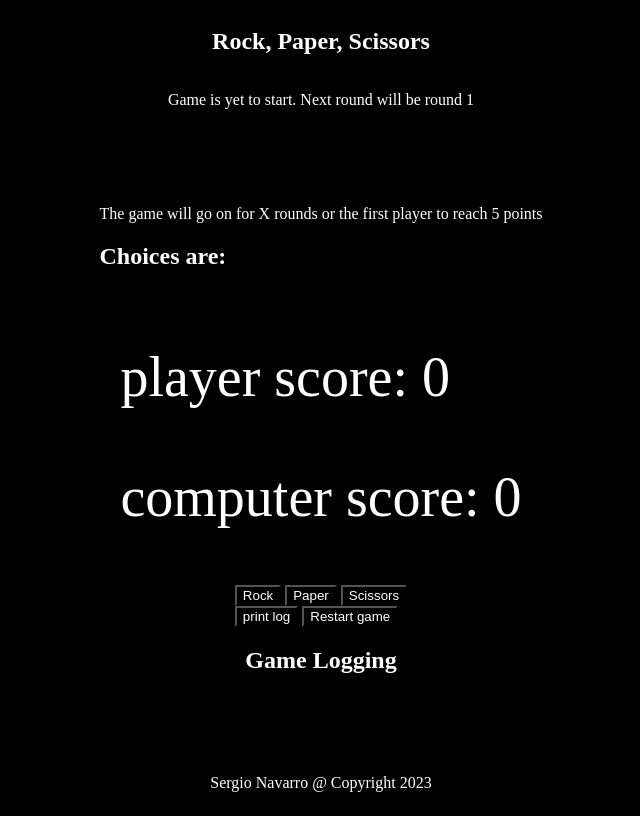
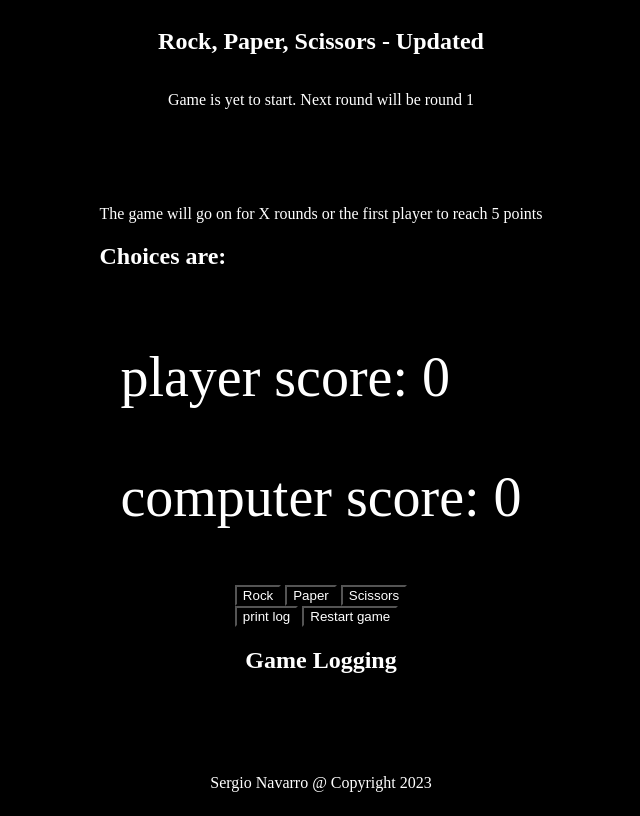
Before and after one commit to SergioNR/Rock-Paper-Scissors, a plain HTML site: page index.html in a window 1280 px wide. Shown: the whole page, without its empty margins (319-959 px from the left). Drawn offline with Linux system fonts and the light colour scheme.

Commit message:
Changed h1
changed the name on the h1 just for testing

```diff
--- a/index.html
+++ b/index.html
@@ -9,7 +9,7 @@
 </head>
 <body>
     <section class="header">
-        <h1>Rock, Paper, Scissors</h1>
+        <h1>Rock, Paper, Scissors - Updated</h1>
     </section>
 
     <section id="game" class="game-container">
```
